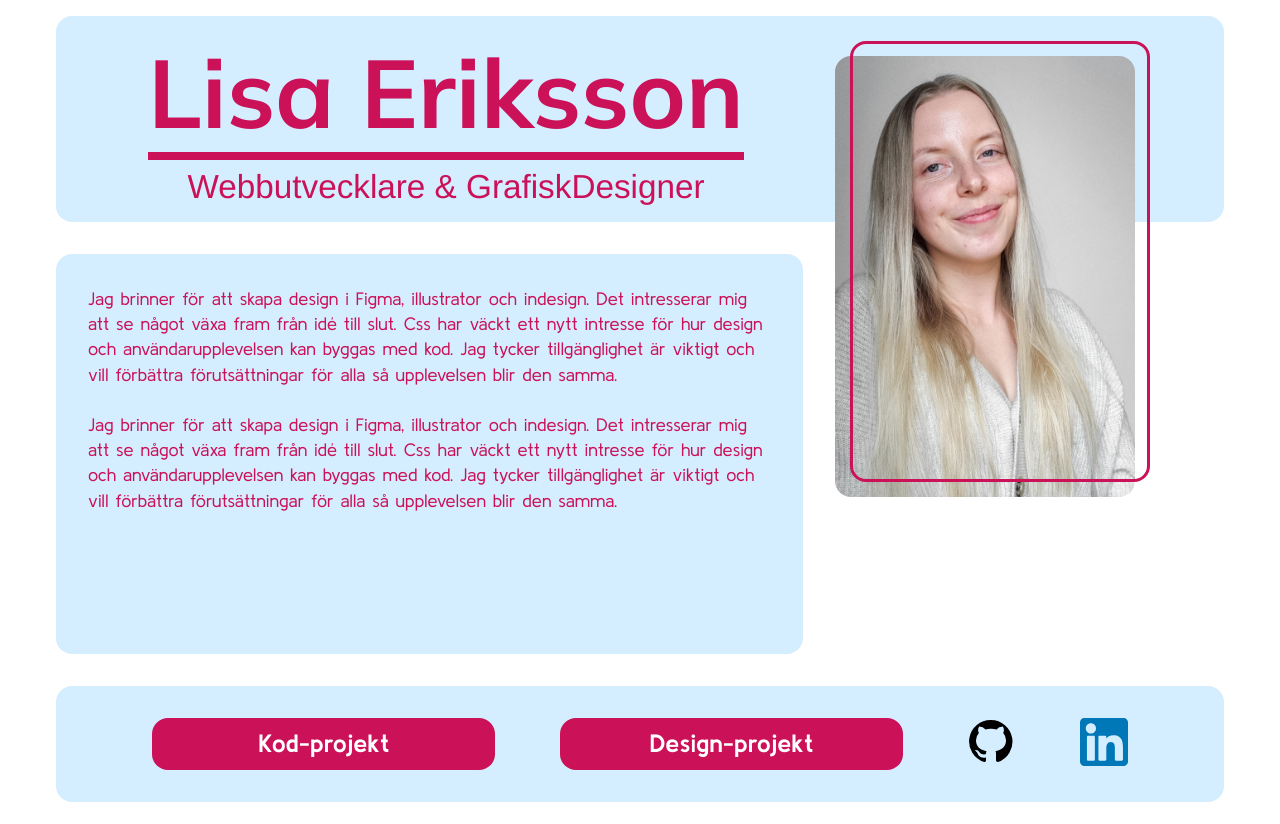
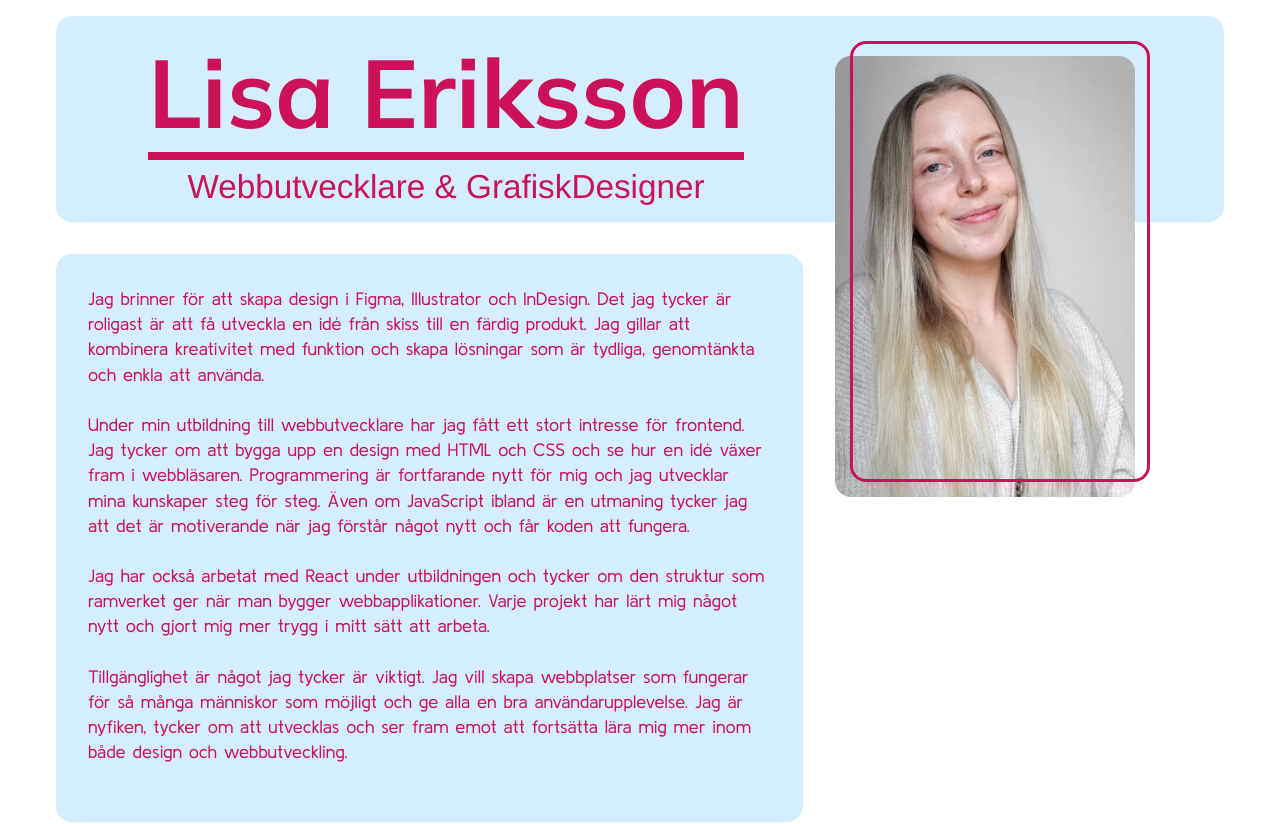
Before and after one commit to Ler98/portfolio, a React app: page / in a window 1280 px wide. Shown: the top 824 px of the page. Built offline with nearby package versions, Linux system fonts and the light colour scheme; the HTML template or start-up script is replaced by a standard one; a web font is replaced by a local one.

Commit message:
uppdaterade inon om mig

```diff
--- a/src/data/codeProjects.js
+++ b/src/data/codeProjects.js
@@ -59,6 +59,7 @@ const codeProjects = [
     title: "My movie database",
     description:
       "Detta är en filmdatabas skapad med javascript. Användaren skulle kunna söka efter filmer, se en detaljeras lista om filmer och även kunna lägga till dem i favoriter. Jag har lagt till hovereffekt på fimlkorten, så textytan blir gul, vilket ger en kul detalj.",
+    extendedDescription: "Mer info kommer snart",
     image: movieDatabase1,
     image2: movieDatabase2,
     image3: movieDatabase5,
--- a/src/section/heroSection/HeroSection.jsx
+++ b/src/section/heroSection/HeroSection.jsx
@@ -20,18 +20,37 @@ function HeroSection() {
       {/* </section> */}
       <section className="hero__about-section">
         <p className="hero__about-text">
-          Jag brinner för att skapa design i Figma, illustrator och indesign.
-          Det intresserar mig att se något växa fram från idé till slut. Css har
-          väckt ett nytt intresse för hur design och användarupplevelsen kan
-          byggas med kod. Jag tycker tillgänglighet är viktigt och vill
-          förbättra förutsättningar för alla så upplevelsen blir den samma.
+          {/* Jag brinner för att skapa design i Figma, illustrator och indesign.
+          Det intresserar mig att se något växa fram från idé till slut. Css är
+          en rolig del som har väckt ett nytt intresse för hur design och
+          användarupplevelsen kan byggas med kod. Jag tycker tillgänglighet är
+          viktigt och vill förbättra förutsättningar för alla så upplevelsen
+          blir den samma. */}
+          Jag brinner för att skapa design i Figma, Illustrator och InDesign.
+          Det jag tycker är roligast är att få utveckla en idé från skiss till
+          en färdig produkt. Jag gillar att kombinera kreativitet med funktion
+          och skapa lösningar som är tydliga, genomtänkta och enkla att använda.
           <br />
           <br />
-          Jag brinner för att skapa design i Figma, illustrator och indesign.
-          Det intresserar mig att se något växa fram från idé till slut. Css har
-          väckt ett nytt intresse för hur design och användarupplevelsen kan
-          byggas med kod. Jag tycker tillgänglighet är viktigt och vill
-          förbättra förutsättningar för alla så upplevelsen blir den samma.
+          Under min utbildning till webbutvecklare har jag fått ett stort
+          intresse för frontend. Jag tycker om att bygga upp en design med HTML
+          och CSS och se hur en idé växer fram i webbläsaren. Programmering är
+          fortfarande nytt för mig och jag utvecklar mina kunskaper steg för
+          steg. Även om JavaScript ibland är en utmaning tycker jag att det är
+          motiverande när jag förstår något nytt och får koden att fungera.
+          <br /> <br /> Jag har också arbetat med React under utbildningen och
+          tycker om den struktur som ramverket ger när man bygger
+          webbapplikationer. Varje projekt har lärt mig något nytt och gjort mig
+          mer trygg i mitt sätt att arbeta.
+          <br />
+          <br />
+          Tillgänglighet är något jag tycker är viktigt. Jag vill skapa
+          webbplatser som fungerar för så många människor som möjligt och ge
+          alla en bra användarupplevelse. Jag är nyfiken, tycker om att
+          utvecklas och ser fram emot att fortsätta lära mig mer inom både
+          design och webbutveckling.
+          <br />
+          <br />
         </p>
       </section>
       <section className="hero__nav-section">
```
